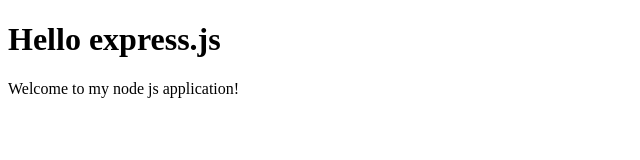
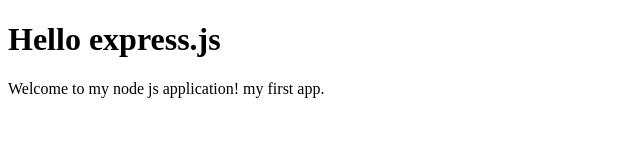
Before and after one commit to prashantbhat84/web-server, a website: page pubic/index.html in a window 1280 px wide. Shown: the full height of the page, 0-640 px from the left. Drawn offline with Linux system fonts and the light colour scheme.

Commit message:
welcome message

```diff
--- a/pubic/index.html
+++ b/pubic/index.html
@@ -6,6 +6,6 @@
   </head>
   <body>
     <h1>Hello express.js</h1>
-    <p>Welcome to my node js application!</p>
+    <p>Welcome to my node js application!  my first app.</p>
   </body>
 </html>
```
